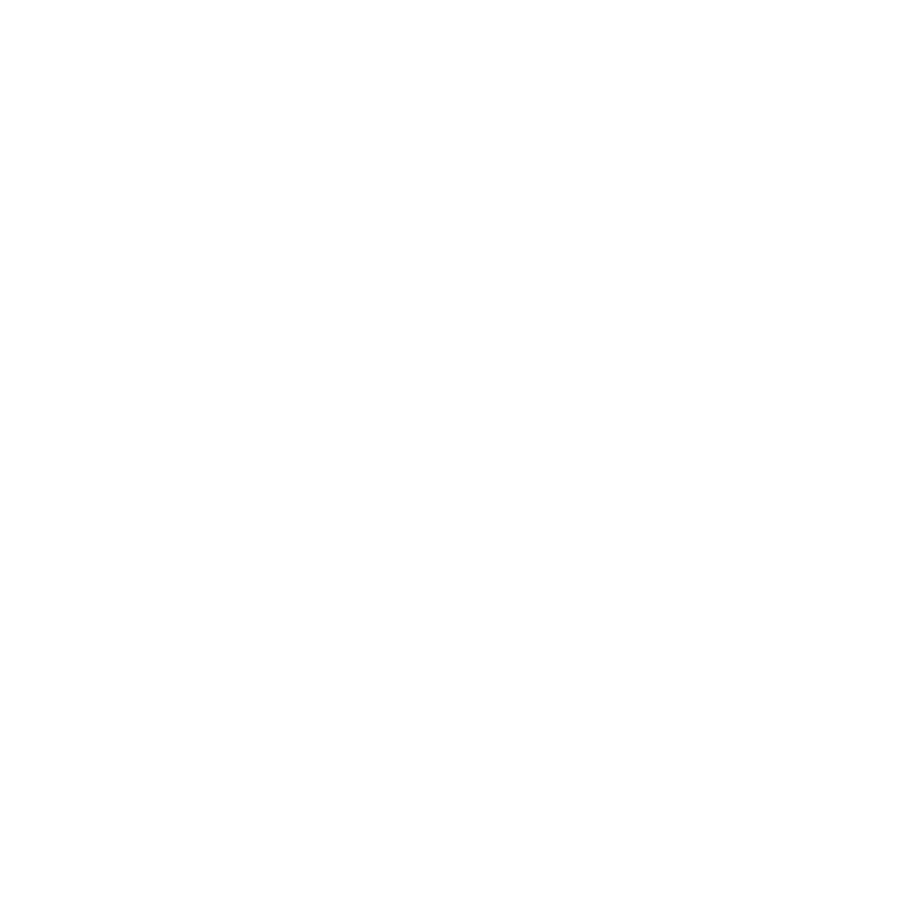
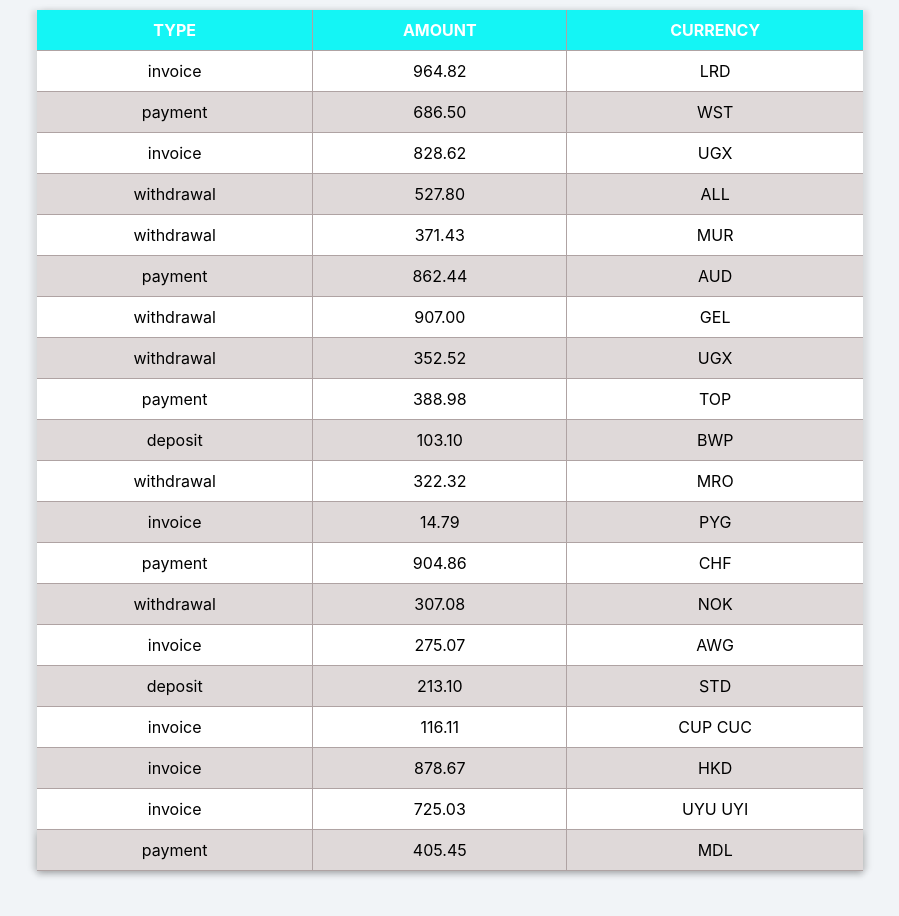
Before and after one commit to luisQuintero32/goit-react-hw-01-components, a React (Create React App) app: page / in a window 1280 px wide. Shown: the part 1560-2476 px from the top of the page, without its empty margins (190-1089 px from the left). Before the commit the page ends 1520 px from the top, so only its background shows below. Built offline with nearby package versions, Linux system fonts and the light colour scheme.

Commit message:
commit endly

```diff
--- a/package.json
+++ b/package.json
@@ -2,7 +2,7 @@
   "name": "react-homework-template",
   "version": "0.1.0",
   "private": true,
-  "homepage": "https://goitacademy.github.io/react-homework-template/",
+  "homepage": "https://luisquintero32.github.io/goit-react-hw-01-components/",
   "dependencies": {
     "@testing-library/jest-dom": "^5.16.3",
     "@testing-library/react": "^12.1.4",
--- a/src/components/App.jsx
+++ b/src/components/App.jsx
@@ -1,6 +1,7 @@
 import { Perfil } from 'components/Perfil/Perfil';
 import {Statistics} from './Statistics/Statistics';
 import { FriendList } from './FriendList/FriendList';
+import { TransactionHistory } from './TransactionHistory/TransactionHistory';
 
 
 const styleTest = {
@@ -19,10 +20,13 @@
         <Perfil user={data} />
       </div>
       <div>
-        <Statistics user={data}/>
+        <Statistics user/>
       </div>
       <div>
-        <FriendList user={data}/>
+        <FriendList user/>
+      </div>
+      <div>
+        <TransactionHistory user/>
       </div>
     </>
   );
--- a/src/components/FriendList/FriendList.module.css
+++ b/src/components/FriendList/FriendList.module.css
@@ -3,9 +3,8 @@
     display: flex;
     flex-direction: column;
     align-items: center;
-    box-shadow: 0px 2px 6px rgba(0, 0, 0, 0.2);
     padding: 10px;
-    border-radius: 8px;
+    border-bottom: 1px rgba(0, 0, 0, 0.8);
 }
 .item {
     width: 60%;
--- a/src/components/Perfil/index.js
+++ /dev/null
@@ -1 +0,0 @@
-export  { default } from './Perfil'
--- /dev/null
+++ b/src/components/TransactionHistory/TransactionHistory.jsx
@@ -0,0 +1,27 @@
+import Style from './TransactionHistory.module.css';
+import data from '../../data/transactions.json';
+
+export const TransactionHistory = () =>{
+    return(
+        <div className={Style.container}>
+        <table className={Style.transactionHistory}>
+            <thead>
+                <tr>
+                    <th>TYPE</th>
+                    <th>AMOUNT</th>
+                    <th>CURRENCY</th>
+                </tr>
+            </thead>
+            <tbody>
+            {data.map((transaction) => (
+                <tr key={transaction.id}>
+                    <td>{transaction.type}</td>
+                    <td>{transaction.amount}</td>
+                    <td>{transaction.currency}</td>
+                </tr>
+            ))}
+            </tbody>
+        </table>
+        </div>
+    );
+};
--- /dev/null
+++ b/src/components/TransactionHistory/TransactionHistory.module.css
@@ -0,0 +1,43 @@
+.container{
+    display: flex;
+    align-items: center;
+    justify-content: center;
+    padding: 50px 50px;
+    background-color: rgb(241, 244, 247);
+}
+.transactionHistory{
+    width: 80%;
+    max-width: 70%;
+    border-collapse: collapse;
+    box-shadow: 5px 0px 6px rgba(0, 0, 0, 0.1), -5px 0px 6px rgba(0, 0, 0, 0.1);
+}
+.transactionHistory thead tr th{
+    padding: 10px;
+    border-bottom: 1px solid #afa3a3;
+    border-right: 1px solid #afa3a3;
+    background-color: rgb(20, 245, 245);
+    color: white;
+}
+.transactionHistory thead tr th:last-child{
+    border-right: none;
+}
+.transactionHistory td {
+    text-align: center;
+    padding: 10px;
+    border-right: 1px solid rgb(175, 163, 163);
+    border-bottom: 1px solid  rgb(175, 163, 163);
+}
+.transactionHistory td:last-child {
+    border-right: none;
+}
+.transactionHistory tbody tr td{
+    background-color: inherit;
+}
+.transactionHistory tbody tr:nth-child(even) {
+    background-color: rgb(223, 217, 217);
+}
+.transactionHistory tbody tr:last-child {
+    border-bottom: 1px solid black;
+    box-shadow: 0px 4px 6px rgba(0, 0, 0, 0.2);
+    border-bottom: none;
+}
```
